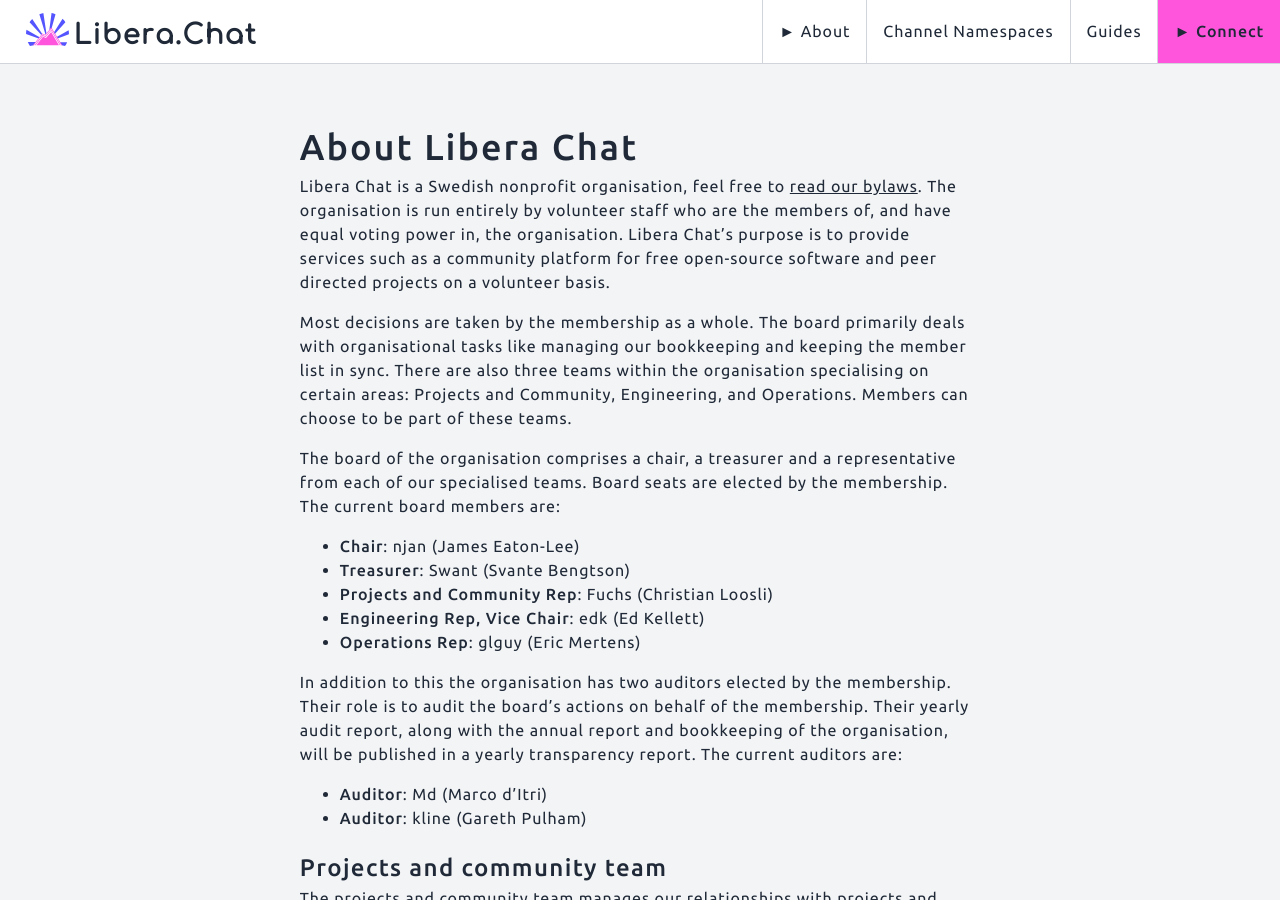
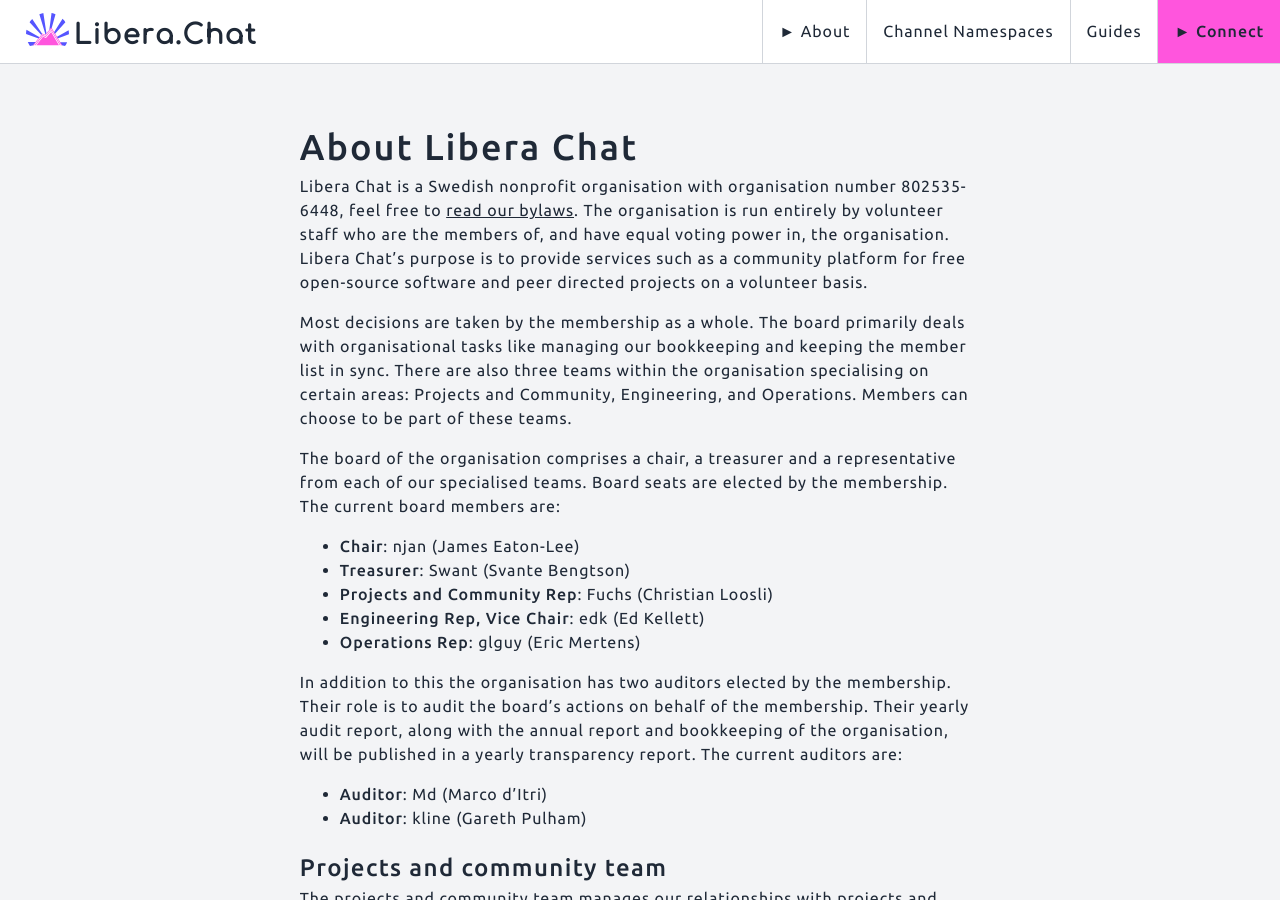
Before and after one commit to Libera-Chat/libera-chat.github.io, a Jekyll site: the page built from about.md, in a window 1280 px wide and 900 px high. Built offline with Jekyll 4.4.1, drawn with Linux system fonts in a browser that asks for light colours.

Commit message:
List our organisation number

```diff
--- a/about.md
+++ b/about.md
@@ -2,11 +2,12 @@
 title: About Libera Chat
 ---
 
-Libera Chat is a Swedish nonprofit organisation, feel free to
-[read our bylaws](/bylaws). The organisation is run entirely by volunteer staff
-who are the members of, and have equal voting power in, the organisation.
-Libera Chat's purpose is to provide services such as a community platform for
-free open-source software and peer directed projects on a volunteer basis.
+Libera Chat is a Swedish nonprofit organisation with organisation number
+802535-6448, feel free to [read our bylaws](/bylaws). The organisation is run
+entirely by volunteer staff who are the members of, and have equal voting power
+in, the organisation. Libera Chat's purpose is to provide services such as a
+community platform for free open-source software and peer directed projects on
+a volunteer basis.
 
 Most decisions are taken by the membership as a whole. The board
 primarily deals with organisational tasks like managing our bookkeeping
```
Also changed, not shown: bylaws.md (+1 -1 lines), privacy.md (+2 -2 lines).
